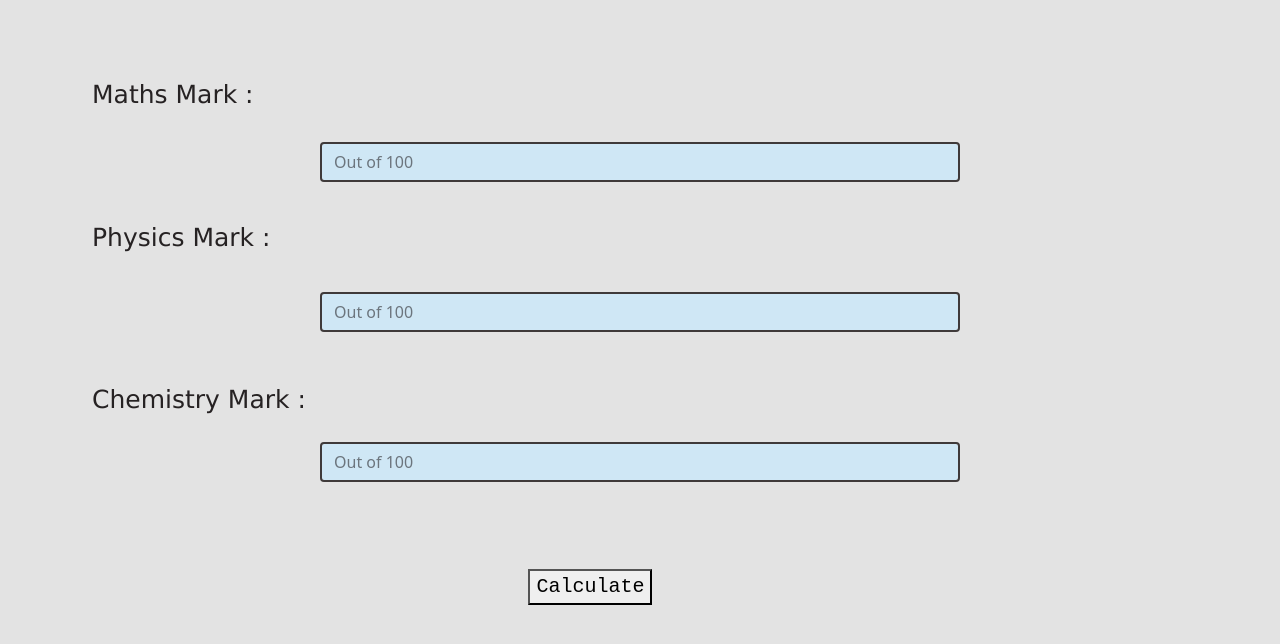
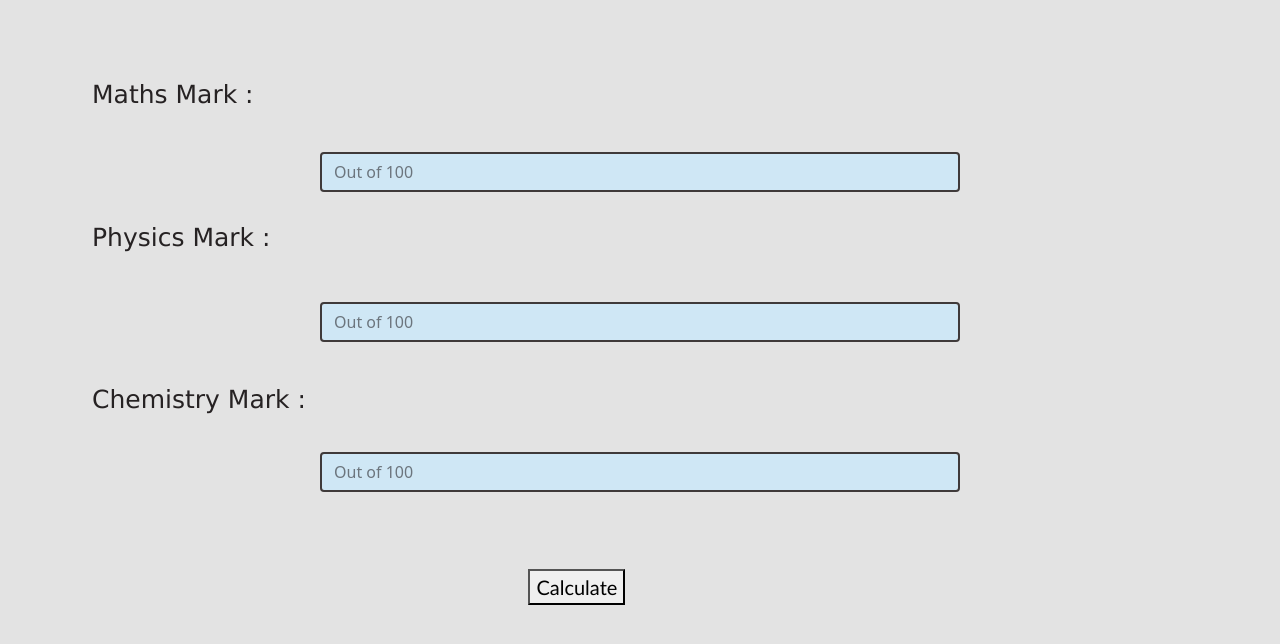
Before and after one commit to NaveenVaratharaj/Cutt-Off-Calculator., a plain HTML site: page index.html in a window 1280 px wide. Shown: the part 88-732 px from the top of the page. Drawn offline with nearby package versions, Linux system fonts and the light colour scheme.

Commit message:
Update index.html

```diff
--- a/index.html
+++ b/index.html
@@ -62,7 +62,7 @@
         }
         #mathinput{
             position: absolute;
-            top:230px;
+            top:240px;
             width: 50%;
             left: 50%;
             transform: translateX(-50%);
@@ -71,7 +71,7 @@
         }
         #phyinput{
             position: absolute;
-            top: 380px;
+            top: 390px;
             width: 50%;
             left: 50%;
             transform: translateX(-50%);
@@ -87,7 +87,7 @@
         }
         #cheminput{
             position: absolute;
-            top: 530px;
+            top: 540px;
             width: 50%;
             left: 50%;
             user-select:none;
@@ -129,18 +129,19 @@
                 </div>
 
                 <style>
-                    .button{
+                    .clicker{
                         position: relative;
                         left: 40%;
                         top: 450px;
                         font-size: 20px;
-                        font-family: monospace;
+                        color: aquamarine;
+                        font-family: 'Gill Sans', 'Gill Sans MT', Calibri, 'Trebuchet MS', sans-serif;
                         border-radius: 15px;
                         border-color: #89b9d4;
                     }
                 </style>
 
-        <div class="button">
+        <div class="clicker">
             <button type="button" onclick="func()">
                 Calculate
             </button>
```
